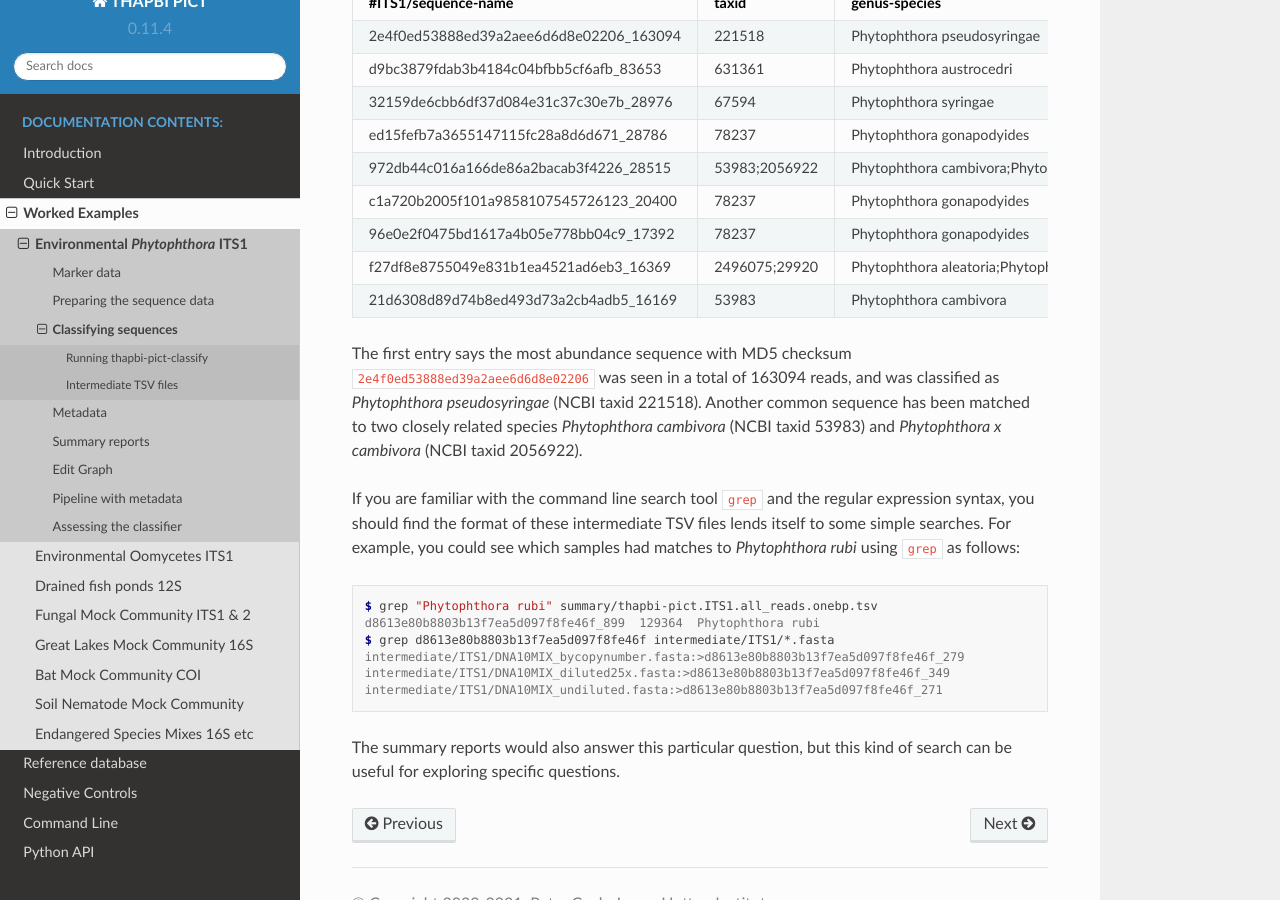
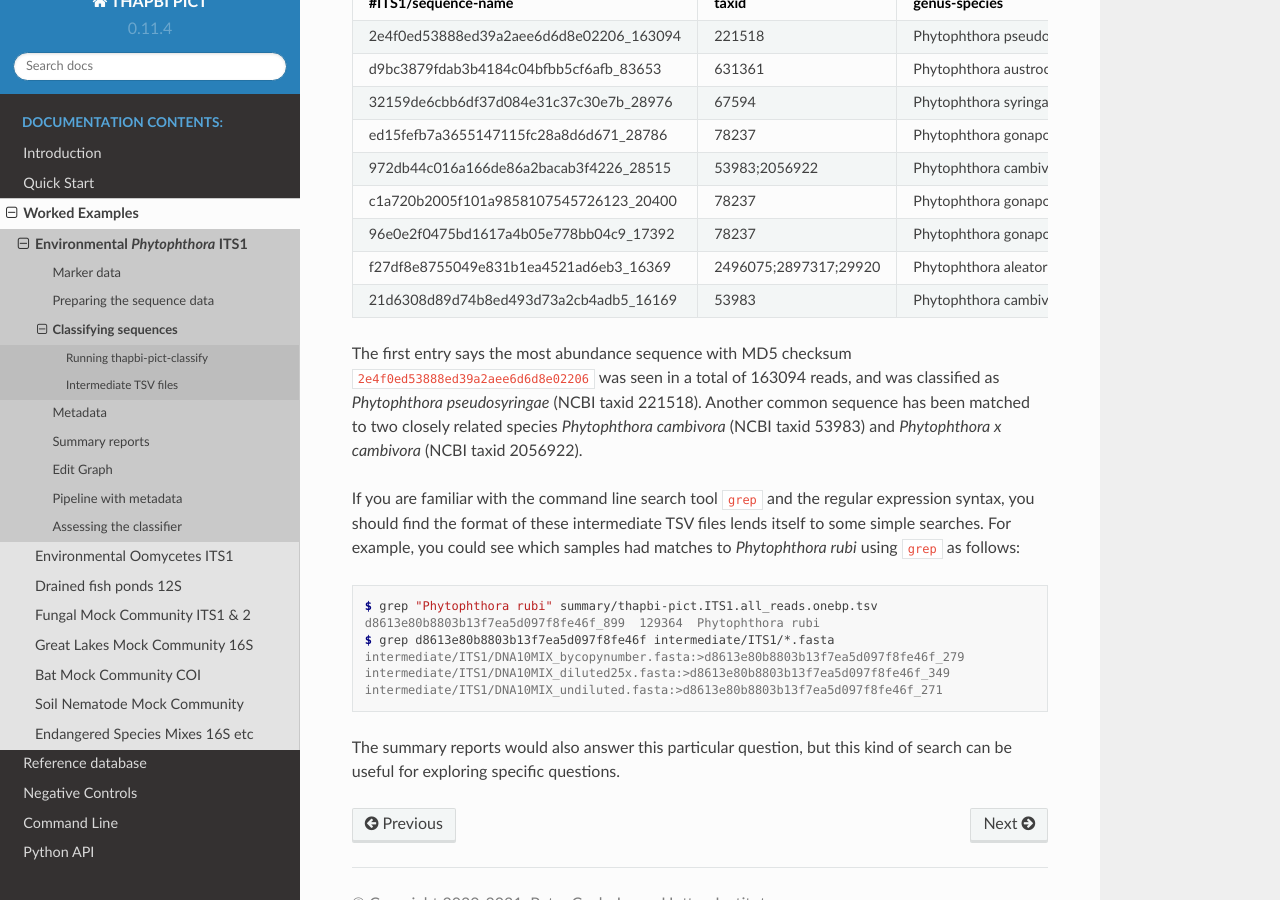
Before and after one commit to peterjc/thapbi-pict, a Sphinx documentation site: the page built from docs/examples/woody_hosts/classify.rst, in a window 1280 px wide and 900 px high, scrolled down 1404 px. Built offline with Sphinx 7.4.7 and the Read the Docs theme 2.0.0, drawn with Linux system fonts in a browser that asks for light colours; pages that are not in the unit, such as notebooks, are missing from menus.

Commit message:
Update example including Phytophthora alpina
This species required the NCBI taxonomy update,
and sadly becomes another false positive on this
example. Should have been included on PR #435.

```diff
--- a/docs/examples/woody_hosts/assess.rst
+++ b/docs/examples/woody_hosts/assess.rst
@@ -306,9 +306,10 @@
 =========================== == == == === ==== ===========
 #Species                    TP FP FN TN  F1   Ad-hoc-loss
 =========================== == == == === ==== ===========
-OVERALL                     32 7  13 792 0.76 0.385
+OVERALL                     32 8  13 791 0.75 0.396
 Phytophthora agathidicida   0  3  0  1   0.00 1.000
 Phytophthora aleatoria      0  1  0  3   0.00 1.000
+Phytophthora alpina         0  1  0  3   0.00 1.000
 Phytophthora austrocedri    1  0  0  3   1.00 0.000
 Phytophthora boehmeriae     0  0  4  0   0.00 1.000
 Phytophthora cactorum       1  0  3  0   0.40 0.750
--- a/docs/examples/woody_hosts/classify.rst
+++ b/docs/examples/woody_hosts/classify.rst
@@ -64,19 +64,19 @@
 Viewing it like this is not ideal, although there are command line tools which
 help. You could open the file in R, Excel, etc:
 
-======================================= ============= ===============================================
-#ITS1/sequence-name                     taxid         genus-species
-======================================= ============= ===============================================
-2e4f0ed53888ed39a2aee6d6d8e02206_163094 221518        Phytophthora pseudosyringae
-d9bc3879fdab3b4184c04bfbb5cf6afb_83653  631361        Phytophthora austrocedri
-32159de6cbb6df37d084e31c37c30e7b_28976  67594         Phytophthora syringae
-ed15fefb7a3655147115fc28a8d6d671_28786  78237         Phytophthora gonapodyides
-972db44c016a166de86a2bacab3f4226_28515  53983;2056922 Phytophthora cambivora;Phytophthora x cambivora
-c1a720b2005f101a9858107545726123_20400  78237         Phytophthora gonapodyides
-96e0e2f0475bd1617a4b05e778bb04c9_17392  78237         Phytophthora gonapodyides
-f27df8e8755049e831b1ea4521ad6eb3_16369  2496075;29920 Phytophthora aleatoria;Phytophthora cactorum
-21d6308d89d74b8ed493d73a2cb4adb5_16169  53983         Phytophthora cambivora
-======================================= ============= ===============================================
+======================================= ===================== ================================================================
+#ITS1/sequence-name                     taxid                 genus-species
+======================================= ===================== ================================================================
+2e4f0ed53888ed39a2aee6d6d8e02206_163094 221518                Phytophthora pseudosyringae
+d9bc3879fdab3b4184c04bfbb5cf6afb_83653  631361                Phytophthora austrocedri
+32159de6cbb6df37d084e31c37c30e7b_28976  67594                 Phytophthora syringae
+ed15fefb7a3655147115fc28a8d6d671_28786  78237                 Phytophthora gonapodyides
+972db44c016a166de86a2bacab3f4226_28515  53983;2056922         Phytophthora cambivora;Phytophthora x cambivora
+c1a720b2005f101a9858107545726123_20400  78237                 Phytophthora gonapodyides
+96e0e2f0475bd1617a4b05e778bb04c9_17392  78237                 Phytophthora gonapodyides
+f27df8e8755049e831b1ea4521ad6eb3_16369  2496075;2897317;29920 Phytophthora aleatoria;Phytophthora alpina;Phytophthora cactorum
+21d6308d89d74b8ed493d73a2cb4adb5_16169  53983                 Phytophthora cambivora
+======================================= ===================== ================================================================
 
 The first entry says the most abundance sequence with MD5 checksum
 ``2e4f0ed53888ed39a2aee6d6d8e02206`` was seen in a total of 163094 reads, and
```
Also changed, not shown: other parts of docs/examples/woody_hosts/assess.rst (+1 -1 lines).
